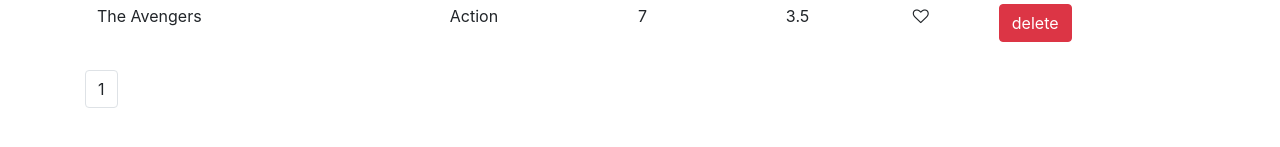
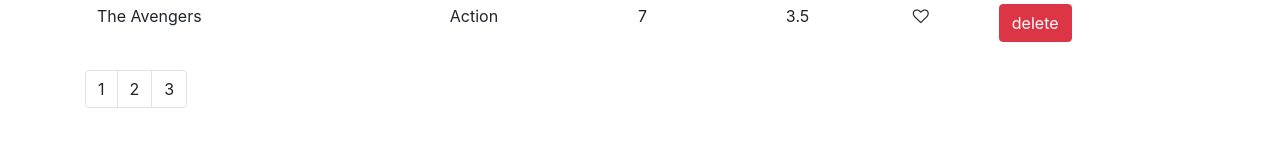
Before and after one commit to MonaliGanganeNeosoft/React-all, a React (Create React App) app: page / in a window 1280 px wide. Shown: the part 603-750 px from the top of the page. Built offline with nearby package versions, Linux system fonts and the light colour scheme.

Commit message:
page no is done 4 per page

```diff
--- a/package.json
+++ b/package.json
@@ -8,6 +8,7 @@
     "@testing-library/user-event": "^13.5.0",
     "bootstrap": "^4.1.1",
     "font-awesome": "^4.7.0",
+    "lodash": "^4.17.10",
     "react": "^17.0.2",
     "react-dom": "^17.0.2",
     "react-scripts": "5.0.0",
--- a/src/components/common/pagination.jsx
+++ b/src/components/common/pagination.jsx
@@ -1,11 +1,19 @@
 import React from "react";
+import _ from "lodash"; //for underscore
 const Pagination = (props) => {
+  const { itemsCount, pageSize } = props;
+  const pagesCount = itemsCount / pageSize;
+  //[1,2,3].map()
+  //[1 ... pagesCount].map()
+  const pages = _.range(1, pagesCount + 1);
   return (
     <nav>
       <ul className="pagination">
-        <li className="page-item">
-          <a className="page-link">1</a>
-        </li>
+        {pages.map((page) => (
+          <li key={page} className="page-item">
+            <a className="page-link">{page}</a>
+          </li>
+        ))}
       </ul>
     </nav>
   );
```
Also changed, not shown: 1 other file (tests, documents, lock files or other folders).
